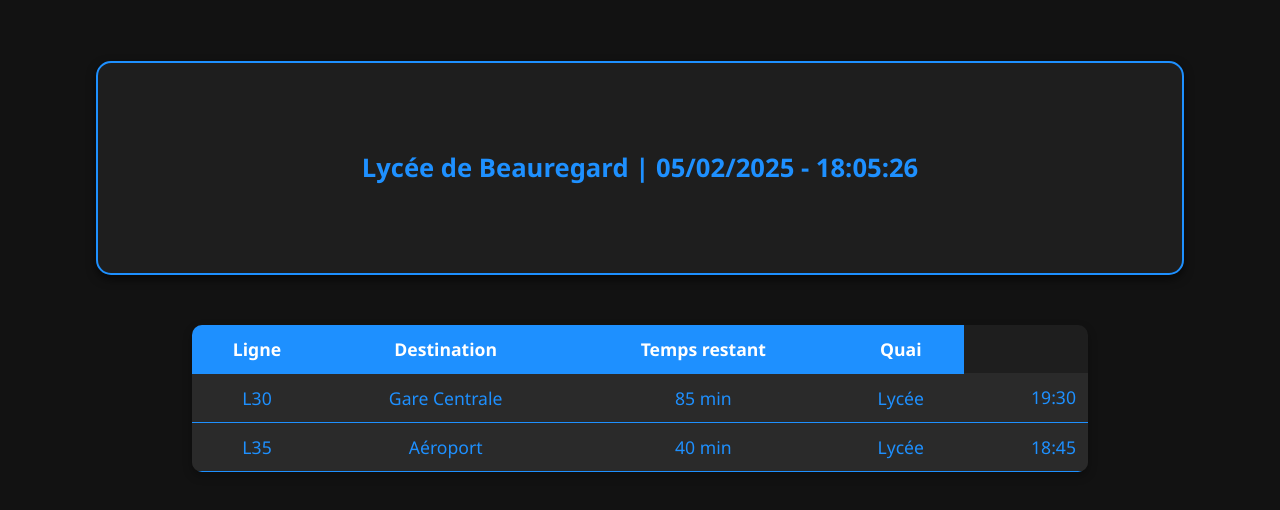
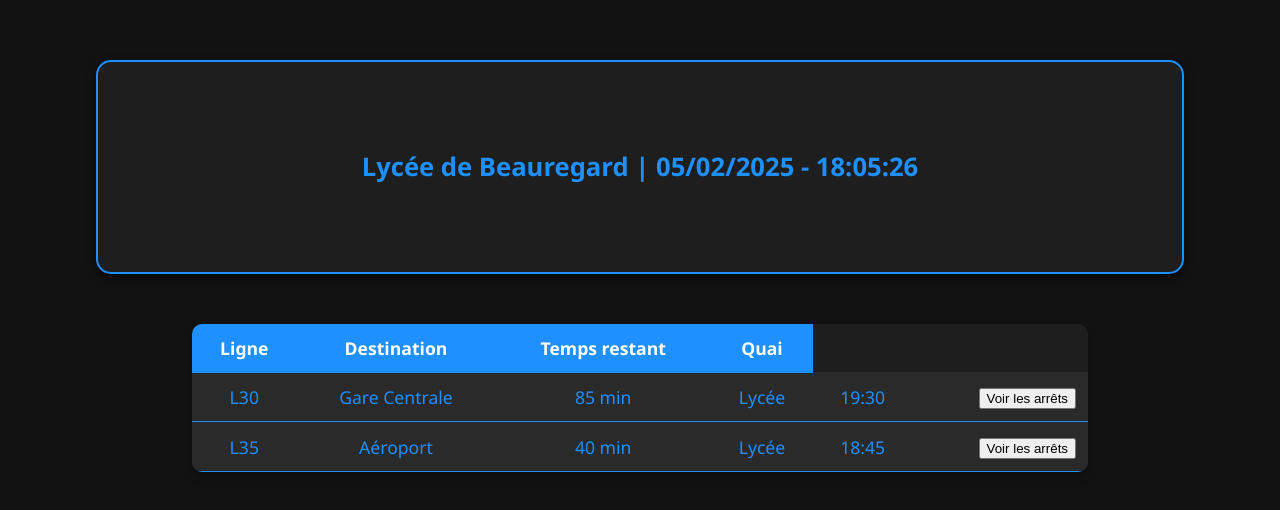
Before and after one commit to busdisplayer/smartbus, a plain HTML site: page index.html in a window 1280 px wide. Shown: the part 144-654 px from the top of the page. Drawn offline with Linux system fonts and the light colour scheme.

Commit message:
Update index.html

```diff
--- a/index.html
+++ b/index.html
@@ -134,6 +134,28 @@
         return `${String(hours).padStart(2, '0')}:${String(mins).padStart(2, '0')}`;
     }
 
+    // Fonction pour obtenir les arrêts et la durée de la ligne
+    function getLineStops(ligne) {
+        const busStops = {
+            "L30": [
+                { stop: "Lycée", duration: 0 },
+                { stop: "Gare Centrale", duration: 15 },
+                { stop: "Place des Arts", duration: 30 },
+                { stop: "Hôpital", duration: 45 },
+                { stop: "Terminal", duration: 60 }
+            ],
+            "L31": [
+                { stop: "Gendarmerie", duration: 0 },
+                { stop: "Université", duration: 10 },
+                { stop: "Marché", duration: 20 },
+                { stop: "Place Centrale", duration: 30 }
+            ],
+            // Ajoutez les arrêts pour les autres lignes ici...
+        };
+        return busStops[ligne] || [];
+    }
+
+    // Fonction pour obtenir les passages suivants
     function getNextPassages() {
         const horairesDiv = document.getElementById("horaires");
         const now = new Date();
@@ -157,11 +179,27 @@
             if (nextPassage) {
                 const timeRemaining = nextPassage - currentMinutesOfDay;
                 const nextTimeFormatted = formatTime(nextPassage); // Convertir les minutes en format HH:mm
-                tableContent += `<tr><td>${ligne}</td><td>${data.destination}</td><td>${timeRemaining} min</td><td>${data.quai}</td><td>${nextTimeFormatted}</td></tr>`;
+                // Récupérer les arrêts et la durée de la ligne
+                const stops = getLineStops(ligne);
+                tableContent += `<tr><td>${ligne}</td><td>${data.destination}</td><td>${timeRemaining} min</td><td>${data.quai}</td><td>${nextTimeFormatted}</td><td><button onclick="showLineStops('${ligne}')">Voir les arrêts</button></td></tr>`;
             }
         }
 
-        horairesDiv.innerHTML = tableContent || "<tr><td colspan='3'>Plus de bus pour aujourd'hui</td></tr>";
+        horairesDiv.innerHTML = tableContent || "<tr><td colspan='6'>Plus de bus pour aujourd'hui</td></tr>";
+    }
+
+    // Fonction pour afficher les arrêts d'une ligne
+    function showLineStops(ligne) {
+        const stops = getLineStops(ligne);
+        let stopsContent = `<h3>Arrêts de la ligne ${ligne}</h3><ul>`;
+        stops.forEach(stop => {
+            const stopTime = formatTime(stop.duration);
+            stopsContent += `<li>${stop.stop} - ${stopTime}</li>`;
+        });
+        stopsContent += "</ul>";
+
+        const stopsDiv = document.getElementById("stops");
+        stopsDiv.innerHTML = stopsContent;
     }
 
     updateLedScreen();
@@ -170,5 +208,6 @@
     setInterval(getNextPassages, 60000);
 </script>
 
+
 </body>
 </html>
```
